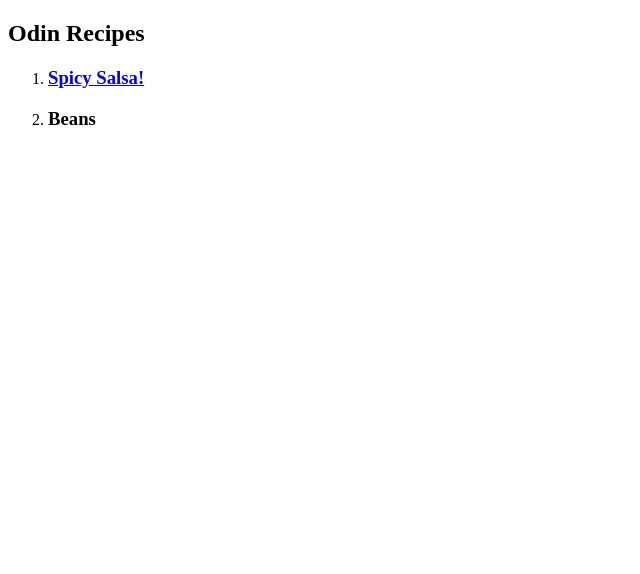
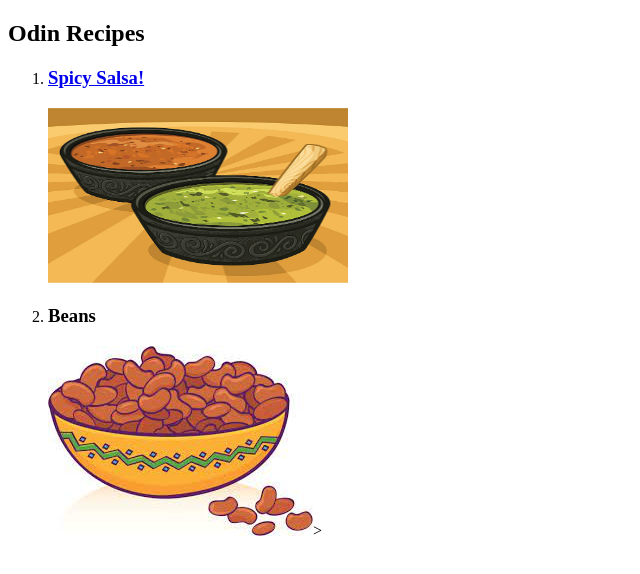
Before and after one commit to mamc0826/odin-recipes, a plain HTML site: page index.html in a window 1280 px wide. Shown: the whole page, without its empty margins (0-640 px from the left). Drawn offline with Linux system fonts and the light colour scheme.

Commit message:
Add workable links and images for Salsa and Beans

```diff
--- a/index.html
+++ b/index.html
@@ -11,7 +11,13 @@
     <h2>Odin Recipes</h2>
     <ol>
         <li><h3><a href="pages/Spicy-Salsa/index.html">Spicy Salsa!</a></h3></li>
+        <img src="images/salsa.jpg" width="300" height="175"
+      alt="Salsa">
+
         <li><h3>Beans</h3></li>
+
+        <img src="images/beans.jpeg"
+      alt="Beans">>
     </ol>
 
 </body>
```
